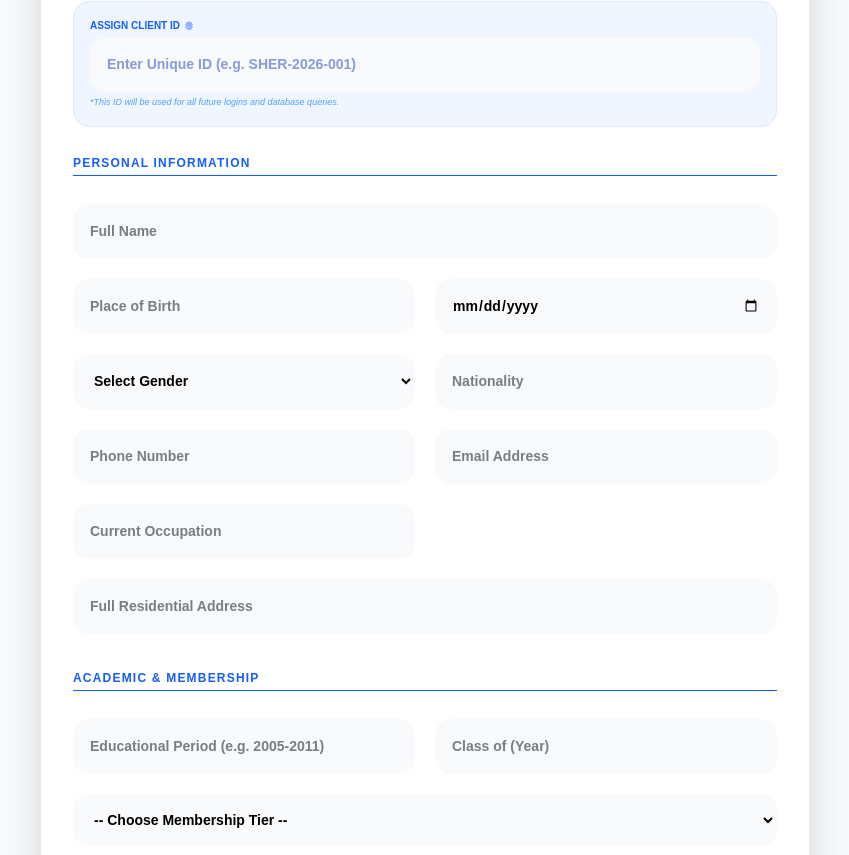
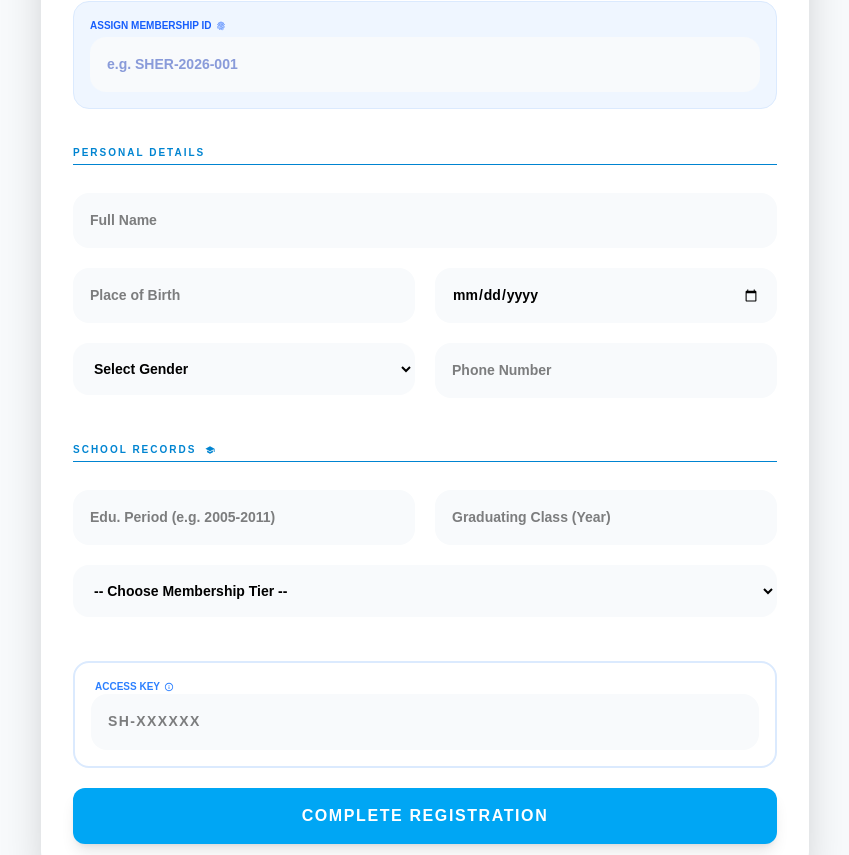
Before and after one commit to codeWithLeonard225/shergosa-alumni, a Next.js app: page /register in a window 1280 px wide. Shown: the part 502-1357 px from the top of the page, without its empty margins (215-1064 px from the left). Built offline with nearby package versions, Linux system fonts and the light colour scheme; no server answers.

Commit message:
id caed update

```diff
--- a/app/(main)/register/page.jsx
+++ b/app/(main)/register/page.jsx
@@ -7,23 +7,46 @@
   query, where, getDocs
 } from "firebase/firestore";
 import imageCompression from 'browser-image-compression';
-import { MdErrorOutline, MdInfoOutline, MdFingerprint } from "react-icons/md";
+import { MdErrorOutline, MdInfoOutline, MdFingerprint, MdWarningAmber, MdSchool } from "react-icons/md";
 import { uploadToCloudinary } from "@/app/lib/cloudinaryUpload";
 import IDCardModal from "../../components/IDCardModal";
 
 export default function RegisterPage() {
   const [error, setError] = useState("");
+  const [validationErrors, setValidationErrors] = useState({});
   const [photo, setPhoto] = useState(null);
   const [photoPreview, setPhotoPreview] = useState(null);
   const [loading, setLoading] = useState(false);
   const [registeredClient, setRegisteredClient] = useState(null);
 
+  // ⭐ Validation Logic including EduPeriod
+  const validateForm = (formData) => {
+    const errors = {};
+    if (!photo) errors.photo = "Passport photo is required";
+    if (!formData.get("manualClientId")) errors.manualClientId = "Unique Client ID is required";
+    if (!formData.get("fullname")) errors.fullname = "Full name is required";
+    if (!formData.get("pob")) errors.pob = "Place of birth is required";
+    if (!formData.get("dob")) errors.dob = "Date of birth is required";
+    if (!formData.get("gender")) errors.gender = "Please select a gender";
+    if (!formData.get("tel")) errors.tel = "Phone number is required";
+
+    // ⭐ New validation for Academic fields
+    if (!formData.get("eduPeriod")) errors.eduPeriod = "Educational period is required (e.g. 2005-2011)";
+    if (!formData.get("className")) errors.className = "Graduation year is required";
+
+    if (!formData.get("membershipTier")) errors.membershipTier = "Please select a membership tier";
+    if (!formData.get("regCode")) errors.regCode = "Registration access key is required";
+
+    setValidationErrors(errors);
+    return Object.keys(errors).length === 0;
+  };
+
   const handlePhotoChange = async (e) => {
     const file = e.target.files[0];
     if (!file) return;
+    setValidationErrors(prev => ({...prev, photo: null}));
 
     const options = { maxSizeMB: 0.2, maxWidthOrHeight: 600, useWebWorker: true };
-
     try {
       setLoading(true);
       const compressedFile = await imageCompression(file, options);
@@ -38,30 +61,35 @@
 
   const handleSubmit = async (e) => {
     e.preventDefault();
+    const form = e.target;
+    const formData = new FormData(form);
+
+    if (!validateForm(formData)) {
+        window.scrollTo({ top: 0, behavior: 'smooth' });
+        return;
+    }
+
     setLoading(true);
     setError("");
 
-    const form = e.target;
-    const manualClientId = form.manualClientId.value.trim().toUpperCase();
-    const inputRegCode = form.regCode.value.trim();
+    const manualClientId = formData.get("manualClientId").trim().toUpperCase();
+    const inputRegCode = formData.get("regCode").trim();
 
     try {
-      // 1. Verify Registration Code
       const codeQuery = query(collection(db, "reg_codes"), where("code", "==", inputRegCode));
       const codeSnap = await getDocs(codeQuery);
 
       if (codeSnap.empty) {
-        setError("Invalid Registration Code.");
+        setValidationErrors(prev => ({...prev, regCode: "Invalid or non-existent code."}));
         setLoading(false);
         return;
       }
 
-      // 2. Check if the MANUALLY entered Client ID already exists
       const idDuplicateQuery = query(collection(db, "clients"), where("clientId", "==", manualClientId));
       const idDuplicateSnap = await getDocs(idDuplicateQuery);
 
       if (!idDuplicateSnap.empty) {
-        setError("This Client ID is already taken. Please choose another.");
+        setValidationErrors(prev => ({...prev, manualClientId: "This ID is already taken."}));
         setLoading(false);
         return;
       }
@@ -69,21 +97,21 @@
       const photoURL = await uploadToCloudinary(photo);
 
       const clientData = {
-        clientId: manualClientId, // Captured from manual input
-        fullname: form.fullname.value,
-        orgId: "SHERGOSA", // Default value added
-        role: "client",    // Default value added
-        pob: form.pob.value,
-        dob: form.dob.value,
-        gender: form.gender.value,
-        nationality: form.nationality.value,
-        occupation: form.occupation.value,
-        tel: form.tel.value,
-        email: form.email.value,
-        address: form.address.value,
-        eduPeriod: form.eduPeriod.value,
-        className: form.className.value,
-        membershipTier: form.membershipTier.value,
+        clientId: manualClientId,
+        fullname: formData.get("fullname"),
+        orgId: "SHERGOSA",
+        role: "client",
+        pob: formData.get("pob"),
+        dob: formData.get("dob"),
+        gender: formData.get("gender"),
+        nationality: formData.get("nationality"),
+        occupation: formData.get("occupation"),
+        tel: formData.get("tel"),
+        email: formData.get("email"),
+        address: formData.get("address"),
+        eduPeriod: formData.get("eduPeriod"), // ⭐ Captured
+        className: formData.get("className"),
+        membershipTier: formData.get("membershipTier"),
         regCode: inputRegCode,
         photoURL,
         createdAt: serverTimestamp(),
@@ -93,84 +121,121 @@
       setRegisteredClient(clientData);
       form.reset();
       setPhotoPreview(null);
+      setPhoto(null);
+      setValidationErrors({});
 
     } catch (err) {
-      setError("Technical issue. Please try again.");
+      setError("Database connection failed.");
     } finally {
       setLoading(false);
     }
   };
 
+  const InputError = ({ name }) => (
+    validationErrors[name] ? (
+        <p className="flex items-center gap-1 text-[10px] text-red-500 font-bold mt-1 ml-1 animate-pulse">
+            <MdWarningAmber /> {validationErrors[name]}
+        </p>
+    ) : null
+  );
+
   return (
     <>
       <main className="min-h-screen bg-slate-50 flex justify-center px-6 py-10">
-        <div className="w-full max-w-3xl bg-white rounded-3xl shadow-2xl p-8 border-t-8 border-blue-600">
+        <div className="w-full max-w-3xl bg-white rounded-3xl shadow-2xl p-8 border-t-8 border-sky-400">
 
           <div className="text-center mb-10">
             <h1 className="text-3xl font-black text-blue-900 tracking-tighter uppercase">SHERGOSA Membership</h1>
             <p className="text-gray-500 font-medium">SOS Hermann Gmeiner Old Students' Association</p>
           </div>
 
-          <form onSubmit={handleSubmit} className="grid grid-cols-1 md:grid-cols-2 gap-5">
+          <form onSubmit={handleSubmit} noValidate className="grid grid-cols-1 md:grid-cols-2 gap-5">
 
             {/* PHOTO UPLOAD */}
             <div className="md:col-span-2 flex flex-col items-center pb-4">
-              <div className="w-32 h-40 rounded-lg border-2 border-dashed border-blue-200 overflow-hidden mb-4 bg-gray-50 flex items-center justify-center">
-                {photoPreview ? <img src={photoPreview} alt="Preview" className="w-full h-full object-cover" /> : <span className="text-gray-300 text-xs">Passport Photo</span>}
+              <div className={`w-32 h-40 rounded-lg border-2 border-dashed overflow-hidden mb-4 bg-gray-50 flex items-center justify-center ${validationErrors.photo ? 'border-red-400' : 'border-blue-200'}`}>
+                {photoPreview ? <img src={photoPreview} alt="Preview" className="w-full h-full object-cover" /> : <span className="text-gray-300 text-xs text-center p-4">Member Photo</span>}
               </div>
-              <input id="photo" type="file" accept="image/*" required onChange={handlePhotoChange} className="hidden" />
-              <label htmlFor="photo" className="bg-blue-600 text-white px-5 py-2 rounded-full text-[10px] font-bold uppercase cursor-pointer hover:bg-blue-700">Upload Passport</label>
+              <input id="photo" type="file" accept="image/*" onChange={handlePhotoChange} className="hidden" />
+              <label htmlFor="photo" className="bg-sky-500 text-white px-6 py-2 rounded-full text-[10px] font-black uppercase cursor-pointer hover:bg-sky-600 transition-all">Upload Photo</label>
+              <InputError name="photo" />
             </div>
 
-            {/* NEW: MANUAL CLIENT ID INPUT */}
-            <div className="md:col-span-2 bg-blue-50 p-4 rounded-2xl border border-blue-100">
+            {/* ASSIGN ID */}
+            <div className={`md:col-span-2 p-4 rounded-2xl border ${validationErrors.manualClientId ? 'bg-red-50 border-red-200' : 'bg-blue-50 border-blue-100'}`}>
               <label className="text-[10px] font-black text-blue-600 uppercase mb-1 flex items-center gap-1">
-                Assign Client ID <MdFingerprint />
+                Assign Membership ID <MdFingerprint />
               </label>
               <input
                 name="manualClientId"
-                className="input-field border-2 border-blue-200 text-blue-800"
-                placeholder="Enter Unique ID (e.g. SHER-2026-001)"
-                required
+                className={`input-field border-2 text-blue-800 ${validationErrors.manualClientId ? 'border-red-300' : 'border-blue-200'}`}
+                placeholder="e.g. SHER-2026-001"
               />
-              <p className="text-[9px] text-blue-400 mt-1 italic">*This ID will be used for all future logins and database queries.</p>
+              <InputError name="manualClientId" />
             </div>
 
-            {/* PERSONAL INFO */}
-            <div className="md:col-span-2 text-blue-600 font-bold text-xs uppercase tracking-widest border-b pb-1 mb-2 mt-2">Personal Information</div>
+            <div className="md:col-span-2 text-sky-600 font-black text-[10px] uppercase tracking-[0.2em] border-b pb-1 mb-2 mt-4">Personal Details</div>
 
-            <input name="fullname" className="input-field md:col-span-2" placeholder="Full Name" required />
-            <input name="pob" className="input-field" placeholder="Place of Birth" required />
-            <input type="date" name="dob" className="input-field" required />
+            <div className="md:col-span-2">
+                <input name="fullname" className="input-field" placeholder="Full Name" />
+                <InputError name="fullname" />
+            </div>
 
-            <select name="gender" className="input-field" required>
+            <div>
+                <input name="pob" className="input-field" placeholder="Place of Birth" />
+                <InputError name="pob" />
+            </div>
+
+            <div>
+                <input type="date" name="dob" className="input-field" />
+                <InputError name="dob" />
+            </div>
+
+            <div>
+                <select name="gender" className="input-field">
                   <option value="">Select Gender</option>
                   <option>Male</option>
                   <option>Female</option>
                 </select>
+                <InputError name="gender" />
+            </div>
 
-            <input name="nationality" className="input-field" placeholder="Nationality" required />
-            <input name="tel" className="input-field" placeholder="Phone Number" required />
-            <input name="email" type="email" className="input-field" placeholder="Email Address" required />
-            <input name="occupation" className="input-field" placeholder="Current Occupation" required />
+            <div>
+                <input name="tel" className="input-field" placeholder="Phone Number" />
+                <InputError name="tel" />
+            </div>
 
-            <input name="address" className="input-field md:col-span-2" placeholder="Full Residential Address" required />
+            <div className="md:col-span-2 text-sky-600 font-black text-[10px] uppercase tracking-[0.2em] border-b pb-1 mt-6 mb-2">School Records <MdSchool className="inline ml-1" /></div>
 
-            <div className="md:col-span-2 text-blue-600 font-bold text-xs uppercase tracking-widest border-b pb-1 mt-4 mb-2">Academic & Membership</div>
+            {/* ⭐ EDUCATIONAL PERIOD FIELD */}
+            <div>
+                <input
+                  name="eduPeriod"
+                  className="input-field"
+                  placeholder="Edu. Period (e.g. 2005-2011)"
+                />
+                <InputError name="eduPeriod" />
+            </div>
 
-            <input name="eduPeriod" className="input-field" placeholder="Educational Period (e.g. 2005-2011)" required />
-            <input name="className" className="input-field" placeholder="Class of (Year)" required />
+            <div>
+                <input name="className" className="input-field" placeholder="Graduating Class (Year)" />
+                <InputError name="className" />
+            </div>
 
-            <select name="membershipTier" className="input-field md:col-span-2 bg-gray-50" required>
+            <div className="md:col-span-2">
+                <select name="membershipTier" className="input-field bg-gray-50">
                 <option value="">-- Choose Membership Tier --</option>
                 <option value="Regular">Regular Member</option>
                 <option value="Gold">Gold Member</option>
                 <option value="Platinum">Platinum Member</option>
                 </select>
+                <InputError name="membershipTier" />
+            </div>
 
-            <div className="md:col-span-2 mt-4">
+            <div className={`md:col-span-2 mt-6 p-4 rounded-2xl border-2 ${validationErrors.regCode ? 'border-red-300 bg-red-50' : 'border-blue-100'}`}>
               <label className="text-[10px] font-black text-blue-500 uppercase ml-1 flex items-center gap-1">Access Key <MdInfoOutline /></label>
-              <input name="regCode" className="input-field w-full font-mono text-lg uppercase tracking-widest border-2 border-blue-100" placeholder="SH-XXXXXX" required />
+              <input name="regCode" className="input-field w-full font-mono text-lg uppercase tracking-widest bg-transparent" placeholder="SH-XXXXXX" />
+              <InputError name="regCode" />
             </div>
 
             {error && (
@@ -180,8 +245,8 @@
               </div>
             )}
 
-            <button disabled={loading} className={`md:col-span-2 py-4 rounded-xl font-black text-white uppercase tracking-widest transition-all ${loading ? "bg-gray-300" : "bg-blue-600 hover:bg-blue-700 shadow-lg"}`}>
-              {loading ? "Processing..." : "Submit Registration"}
+            <button disabled={loading} className={`md:col-span-2 py-4 rounded-xl font-black text-white uppercase tracking-widest transition-all ${loading ? "bg-gray-300" : "bg-sky-500 hover:bg-sky-600 shadow-lg active:scale-95"}`}>
+              {loading ? "Registering..." : "Complete Registration"}
             </button>
           </form>
         </div>
@@ -202,9 +267,9 @@
           transition: all 0.2s;
         }
         .input-field:focus {
-          border-color: #2563eb;
+          border-color: #38bdf8;
           background-color: white;
-          box-shadow: 0 0 0 4px #dbeafe;
+          box-shadow: 0 0 0 4px #e0f2fe;
         }
       `}</style>
     </>
--- a/app/components/ClientListPage.jsx
+++ b/app/components/ClientListPage.jsx
@@ -2,9 +2,19 @@
 //app/(main)/clientList/ClientListPage
 import React, { useState, useEffect } from "react";
 import { db } from "@/app/lib/firebase";
-import { collection, getDocs, query, orderBy, where } from "firebase/firestore";
+import {
+  collection,
+  getDocs,
+  query,
+  where,
+  deleteDoc,
+  doc
+} from "firebase/firestore";
 import { MdSearch, MdPhone, MdDateRange, MdPerson } from "react-icons/md";
 import Image from "next/image";
+
+const ORG_ID = "SHERGOSA";
+
 
 export default function ClientListPage() {
   const [clients, setClients] = useState([]);
@@ -15,7 +25,6 @@
   useEffect(() => {
     const fetchClients = async () => {
       try {
-       const ORG_ID = "SHERGOSA"; // default org
 
 const q = query(
   collection(db, "clients"),
@@ -53,6 +62,32 @@
     );
   }
 
+  const handleDelete = async (clientId, clientOrgId) => {
+  if (clientOrgId !== ORG_ID) {
+    alert("Unauthorized action");
+    return;
+  }
+
+  const confirmed = confirm(
+    "Are you sure you want to permanently delete this member?"
+  );
+
+  if (!confirmed) return;
+
+  try {
+    await deleteDoc(doc(db, "clients", clientId));
+
+    // Update UI instantly
+    setClients((prev) =>
+      prev.filter((client) => client.id !== clientId)
+    );
+  } catch (error) {
+    console.error("Error deleting client:", error);
+    alert("Failed to delete member");
+  }
+};
+
+
   return (
   <div className="space-y-6">
     {/* Header & Search */}
@@ -88,6 +123,8 @@
               <th className="px-6 py-4">Contact</th>
               <th className="px-6 py-4">Occupation</th>
               <th className="px-6 py-4">Joined</th>
+              <th className="px-6 py-4">Actions</th>
+
             </tr>
           </thead>
 
@@ -162,6 +199,15 @@
                       : "N/A"}
                   </div>
                 </td>
+                <td className="px-6 py-4 hidden md:table-cell">
+  <button
+    onClick={() => handleDelete(client.id, client.orgId)}
+    className="px-3 py-2 bg-red-100 text-red-600 rounded-lg text-xs font-bold hover:bg-red-600 hover:text-white transition"
+  >
+    Delete
+  </button>
+</td>
+
               </tr>
             ))}
           </tbody>
--- a/app/components/IDCardModal.jsx
+++ b/app/components/IDCardModal.jsx
@@ -5,60 +5,83 @@
 
   return (
     <div className="fixed inset-0 bg-black/60 z-50 flex items-center justify-center px-4">
-      <div className="bg-white rounded-xl w-full max-w-sm p-5 relative">
+      <div className="bg-white rounded-2xl w-full max-w-sm p-4 relative shadow-2xl">
 
         {/* Close */}
         <button
           onClick={onClose}
-          className="absolute top-2 right-2 text-gray-500 text-xl"
+          className="absolute top-2 right-2 text-gray-400 hover:text-gray-700 text-xl"
         >
           ✕
         </button>
 
-        {/* ID CARD */}
-        <div className="border-2 rounded-lg p-4 text-sm">
+        {/* ================= ID CARD ================= */}
+        <div className="border rounded-xl overflow-hidden">
 
-          {/* Organization Logo */}
-          <div className="flex justify-center mb-2">
+          {/* Header */}
+          <div className="bg-sky-500 text-white text-center py-4">
             <img
-              src="/images/logo.png" // Replace with your logo path
-              alt="Organization Logo"
-              className="w-16 h-16 object-contain"
+              src="/images/alumni-hero.jpg"
+              alt="SOS Logo"
+              className="w-14 h-14 mx-auto mb-2 bg-white rounded-full p-1"
             />
+            <h2 className="text-sm font-extrabold tracking-wide">
+             SHERGOSA-Alumni
+            </h2>
+            <p className="text-[11px] opacity-90">
+              SOS Hermann Gmeiner Old Students' Association
+            </p>
           </div>
 
-          <h2 className="text-center font-bold text-green-700 mb-3">
-            HAPPY LIFE ORGANIZATION
-          </h2>
+          {/* Body */}
+          <div className="bg-white px-5 py-4 text-sm">
 
-          {/* Client Photo */}
-          <img
-            src={client.photoURL}
-            alt="Client"
-            className="w-24 h-24 rounded-full mx-auto my-3 border"
-          />
+            {/* Photo */}
+            <div className="flex justify-center">
+              <img
+                src={client.photoURL}
+                alt="Member"
+                className="w-24 h-24 rounded-full border-4 border-sky-400 object-cover shadow-md"
+              />
+            </div>
 
-          <p className="text-center font-bold">{client.fullname}</p>
-          <p className="text-center text-xs">{client.clientId}</p>
+            {/* Name & ID */}
+            <div className="text-center mt-3">
+              <p className="font-extrabold text-gray-800 text-base uppercase">
+                {client.fullname}
+              </p>
+              <p className="text-xs text-gray-500 font-mono">
+                ID: {client.clientId}
+              </p>
+            </div>
 
-          <div className="mt-3 space-y-1">
-            <p><b>Gender:</b> {client.gender}</p>
-            <p><b>Tel:</b> {client.tel}</p>
-            <p><b>Address:</b> {client.address}</p>
+            {/* Details */}
+            <div className="mt-4 space-y-2 text-xs text-gray-700">
+              <p className="flex justify-between">
+                <span className="font-semibold">Gender</span>
+                <span>{client.gender}</span>
+              </p>
+              <p className="flex justify-between">
+                <span className="font-semibold">Telephone</span>
+                <span>{client.tel}</span>
+              </p>
+              <p className="flex justify-between">
+                <span className="font-semibold">Address</span>
+                <span className="text-right">{client.address}</span>
+              </p>
+            </div>
+          </div>
+
+          {/* Footer */}
+          <div className="bg-sky-100 text-center text-[10px] py-2 text-sky-700 font-semibold">
+            Official Alumni Identification Card
           </div>
         </div>
 
-        {/* Actions */}
+        {/* Hint */}
         <p className="text-xs text-center mt-3 text-gray-500">
-          📸 Take a screenshot or print this ID card
+          📸 Screenshot or print this ID card
         </p>
-
-        {/* <button
-          onClick={() => window.print()}
-          className="mt-3 w-full bg-green-600 text-white py-2 rounded"
-        >
-          Print ID Card
-        </button> */}
       </div>
     </div>
   );
--- a/app/lib/cloudinaryUpload.js
+++ b/app/lib/cloudinaryUpload.js
@@ -5,7 +5,7 @@
   const formData = new FormData();
   formData.append("file", file);
   formData.append("upload_preset", preset);
-  formData.append("folder", "happy-life-clients");
+  formData.append("folder", "SHERGOSA");
 
   const res = await fetch(
     `https://api.cloudinary.com/v1_1/${cloudName}/image/upload`,
```
Lines whose indentation alone changed are shown as unchanged.
